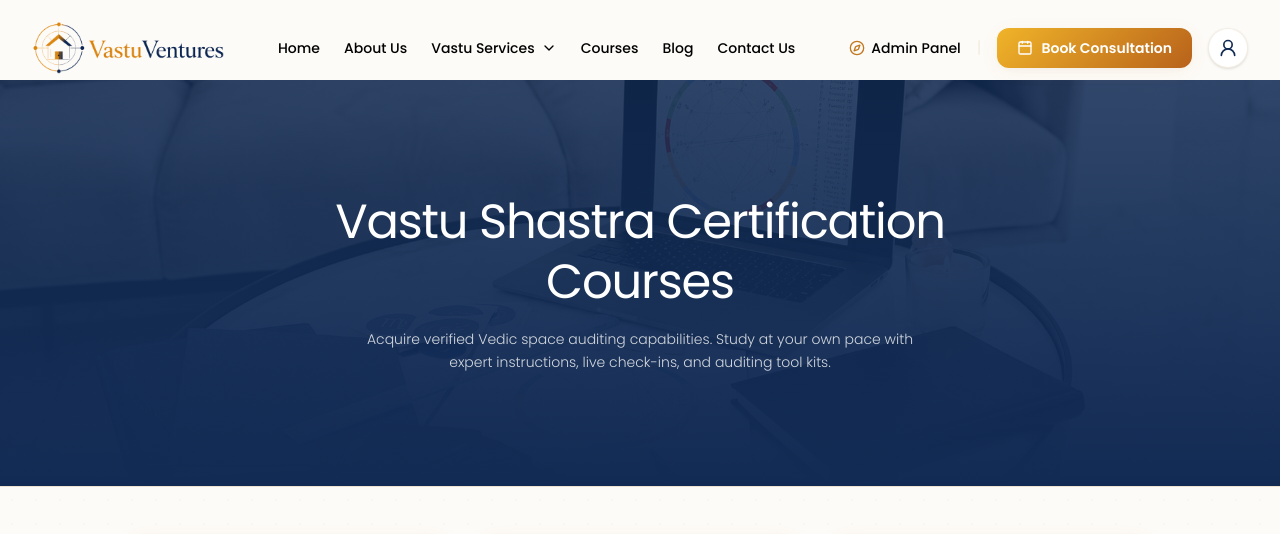
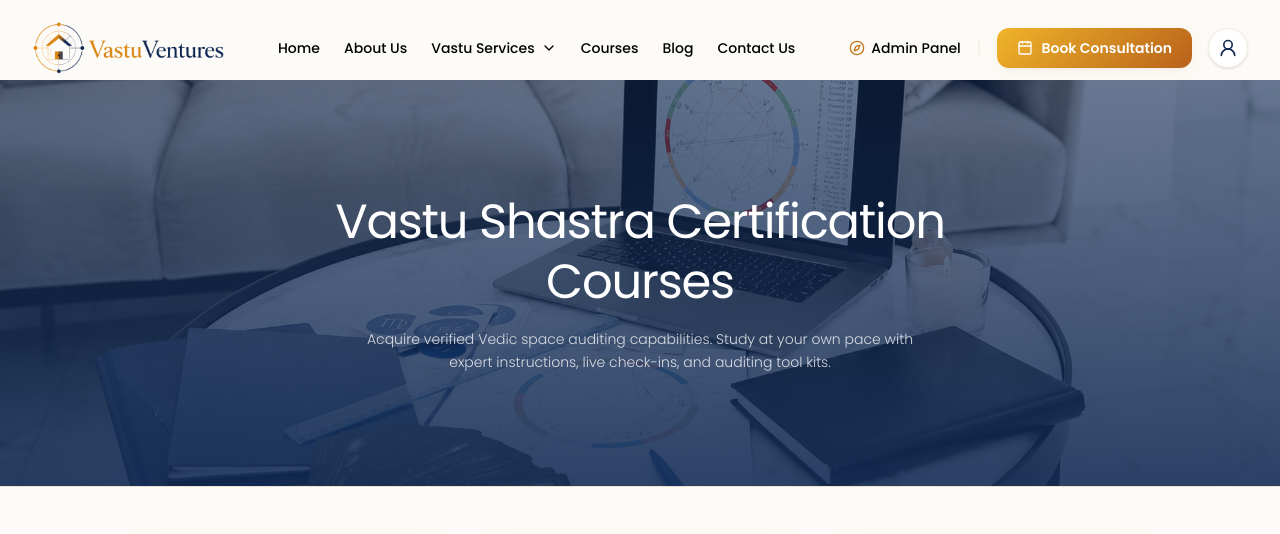
Before and after one commit to DigitalSuccessSolution/Vastu-Ventures, a Next.js app: page /courses in a window 1280 px wide. Shown: the top 534 px of the page. Built offline with nearby package versions, Linux system fonts and the light colour scheme.

Commit message:
courses page: reduce background image overlay opacity in hero section

```diff
--- a/app/(public)/courses/page.tsx
+++ b/app/(public)/courses/page.tsx
@@ -29,9 +29,9 @@ export default function CoursesPage() {
           <img
             src="images/cources.png"
             alt="Courses Background"
-            className="w-full h-full object-cover opacity-35"
+            className="w-full h-full object-cover opacity-60"
           />
-          <div className="absolute inset-0 bg-gradient-to-b from-navy/60 via-navy/80 to-navy" />
+          <div className="absolute inset-0 bg-gradient-to-b from-navy/35 via-navy/55 to-navy/80" />
         </div>
 
         <div className="max-w-7xl mx-auto px-4 sm:px-6 lg:px-8 relative z-10 text-center flex flex-col items-center gap-4 animate-fade-in-up">
```
